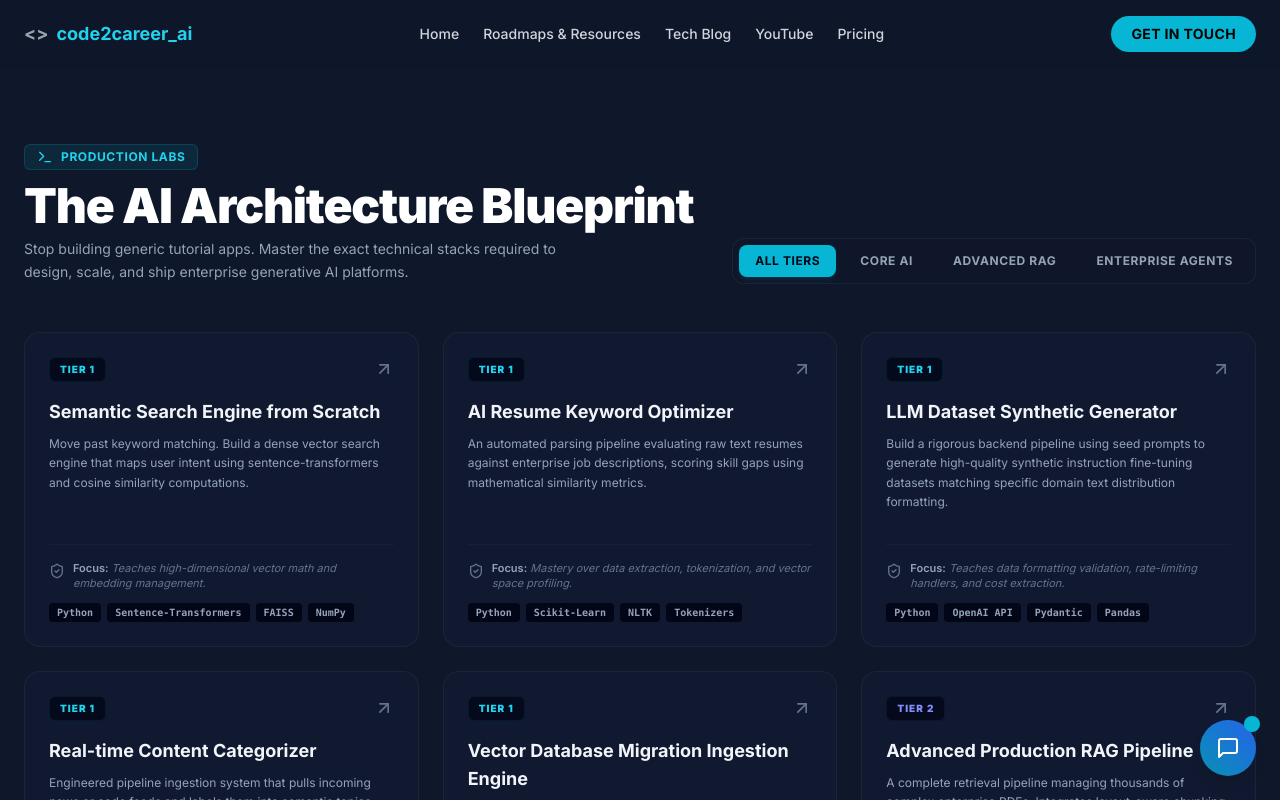
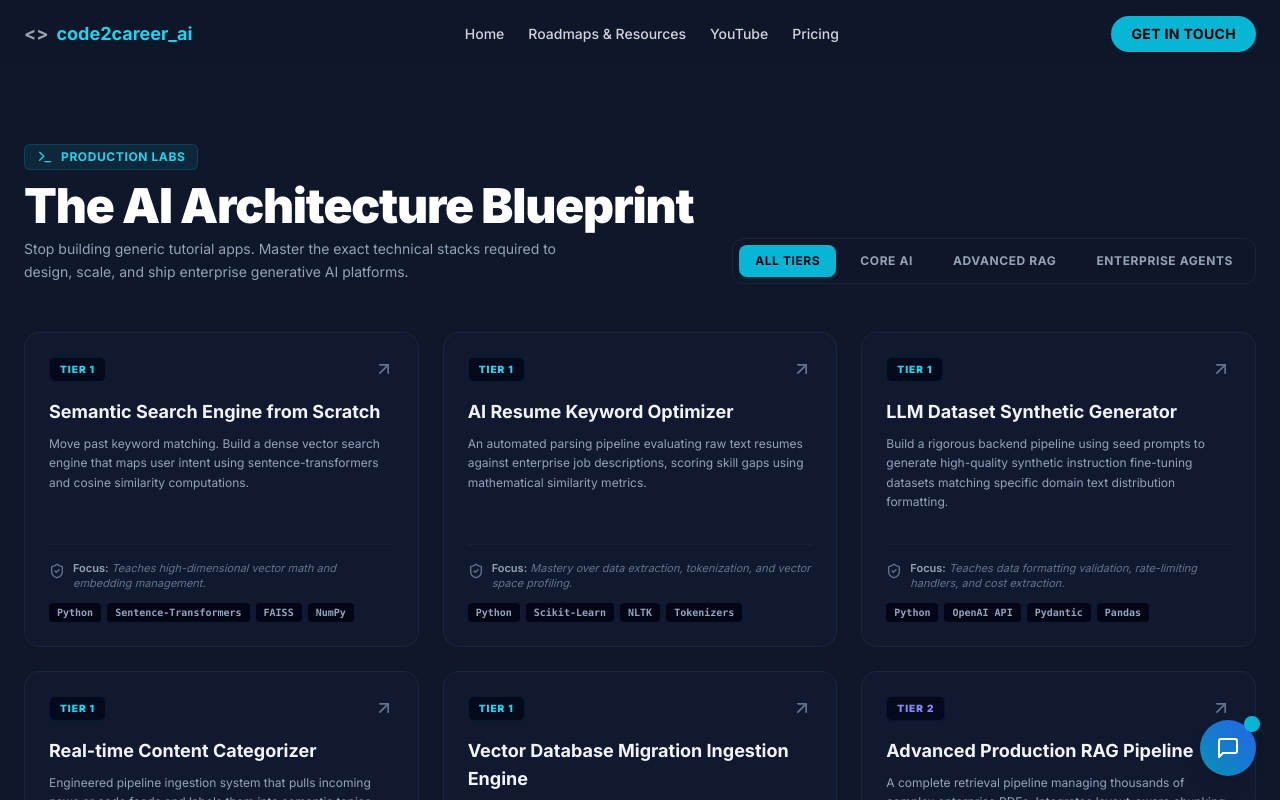
Before and after one commit to RzLetsCode/portfolio, a Next.js app: page /projects in a window 1280 px wide. Shown: the top 800 px of the page. Built offline with nearby package versions, Linux system fonts and the light colour scheme.

Commit message:
Remove Tech Blog link from Projects page navigation

```diff
--- a/app/projects/page.tsx
+++ b/app/projects/page.tsx
@@ -167,7 +167,6 @@ export default function ProjectsPage() {
   const navItems = [
     { label: 'Home', href: '/', external: false, dynamicPage: true },
     { label: 'Roadmaps & Resources', href: '/resources/', external: false, dynamicPage: true },
-    { label: 'Tech Blog', href: '/blog/', external: false, dynamicPage: true },
     { label: 'YouTube', href: '/youtube/', external: false, dynamicPage: true },
     { label: 'Pricing', href: '/pricing/', external: false, dynamicPage: true },
   ];
```
